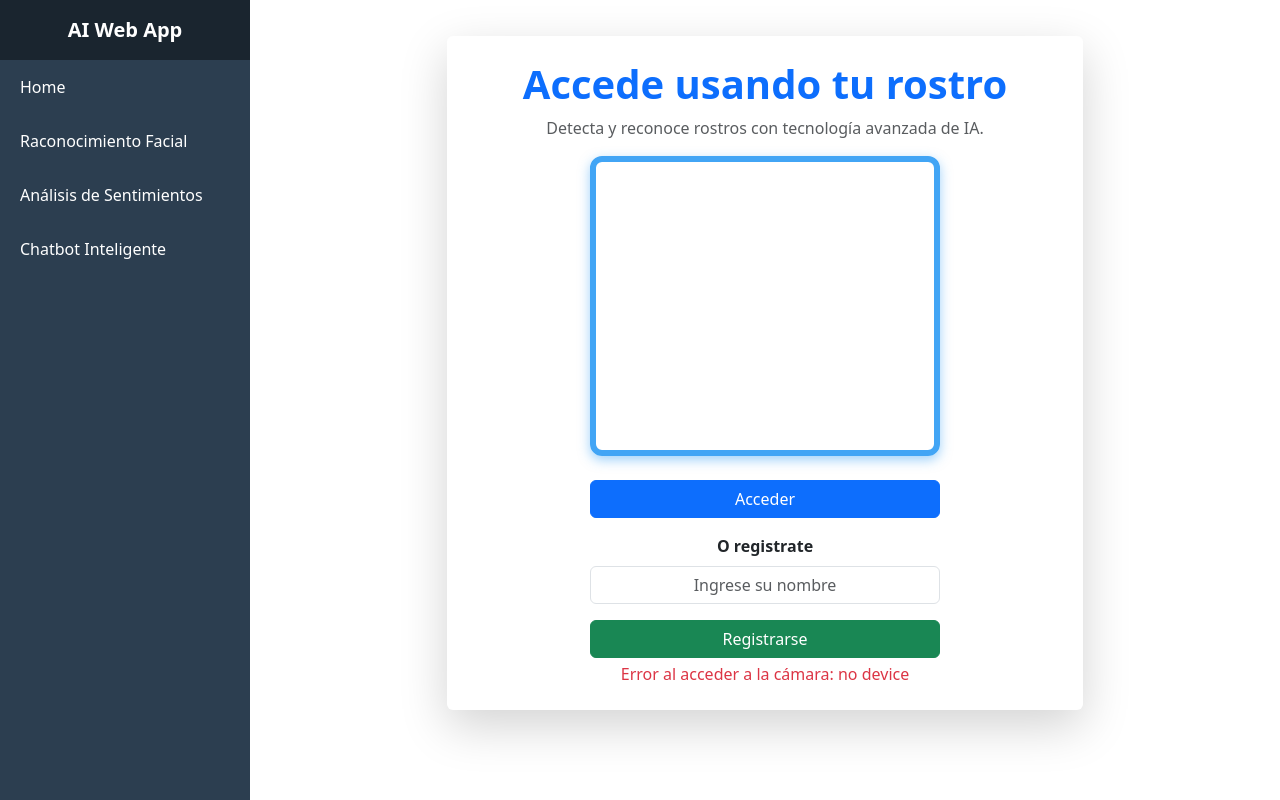
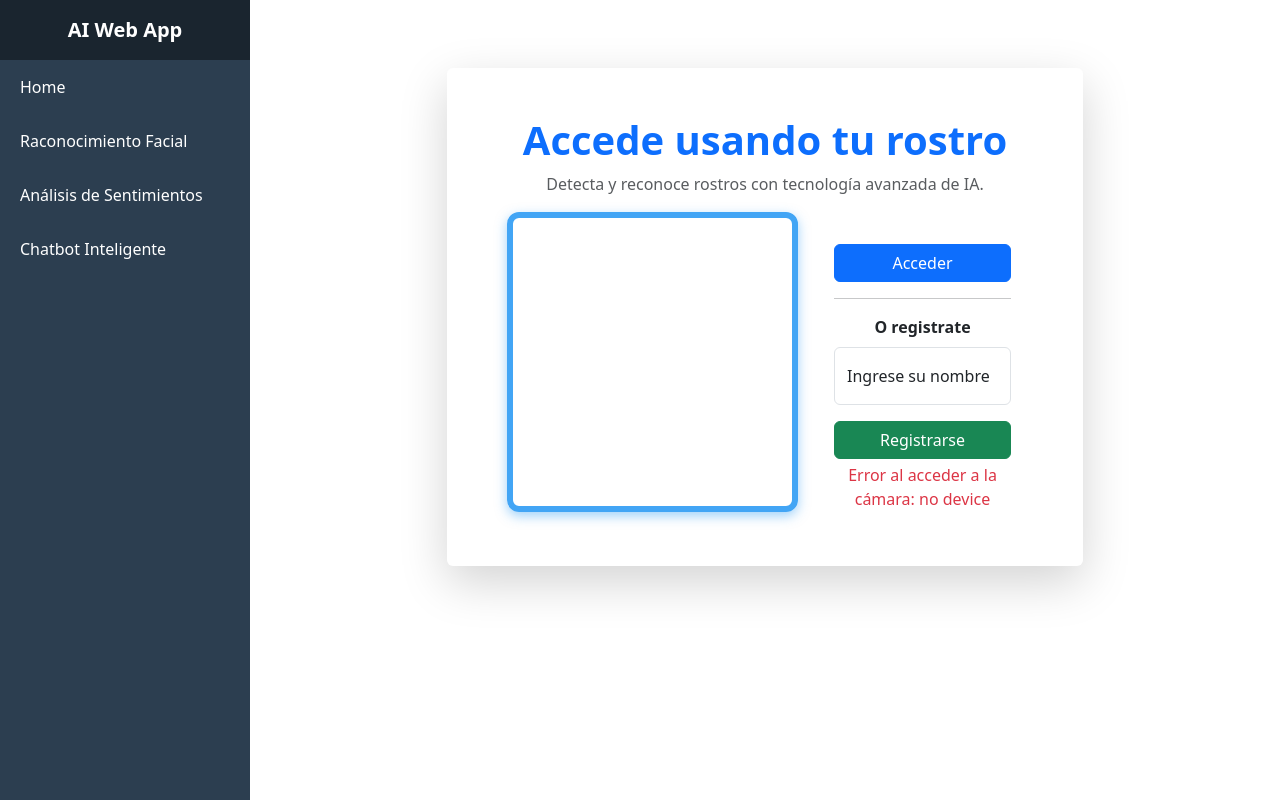
Before and after one commit to cbaldelomar/ai-web-app, a Flask app: page /facial_recognition in a window 1280 px wide. Run offline with Flask 3, Linux system fonts and the light colour scheme.

Commit message:
Enhance facial recognition UI layout and improve form structure for better user experience

```diff
--- a/app/templates/facial_recognition.html
+++ b/app/templates/facial_recognition.html
@@ -1,22 +1,29 @@
 {% extends 'base.html' %}
 
 {% block content %}
-<div class="container mt-3">
+<div class="container mt-5 text-center">
     <div class="row justify-content-center">
         <div class="col-lg-8">
             <div class="card shadow-lg border-0">
-                <div class="card-body p-4">
-                    <h1 class="text-center text-primary fw-bold">Accede usando tu rostro</h1>
-                    <p class="text-center text-muted">Detecta y reconoce rostros con tecnología avanzada de IA.</p>
+                <div class="card-body p-5">
+                    <h1 class="text-primary fw-bold">Accede usando tu rostro</h1>
+                    <p class="text-muted">Detecta y reconoce rostros con tecnología avanzada de IA.</p>
 
-                    <div class="d-flex justify-content-center align-items-center">
-                        <video id="video" autoplay></video>
+                    <div class="container">
+                        <div class="row align-items-center">
+                            <div class="col-lg-7">
+                                <video id="video" class="w-100" autoplay></video>
                             </div>
-                    <div class="d-flex justify-content-center align-items-center">
-                        <div class="auth-container text-center">
+                            <div class="col-lg-5">
+                                <div class="container">
+                                    <div class="justify-content-center">
                                         <button type="button" id="authenticate" class="btn btn-primary w-100 mt-4">Acceder</button>
-                            <div class="fw-bold mt-3">O registrate</div>
-                            <input type="text" id="name" class="form-control text-center mt-2" placeholder="Ingrese su nombre">
+                                        <hr>
+                                        <label class="form-label fw-bold">O registrate</label>
+                                        <div class="form-floating">
+                                            <input type="text" id="name" class="form-control text-center" placeholder="Ingrese su nombre" required>
+                                            <label for="name" class="text-center">Ingrese su nombre</label>
+                                        </div>
                                         <div>
                                             <span class="text-danger" id="name_validation"></span>
                                         </div>
@@ -24,9 +31,12 @@
                                         <div class="mt-1">
                                             <span class="text-danger" id="message"></span>
                                         </div>
-                            <!-- <p id="message" class="text-center mt-3"></p> -->
                                     </div>
                                 </div>
+                            </div>
+                        </div>
+                    </div>
+
                 </div>
             </div>
         </div>
```
Lines whose indentation alone changed are shown as unchanged.
